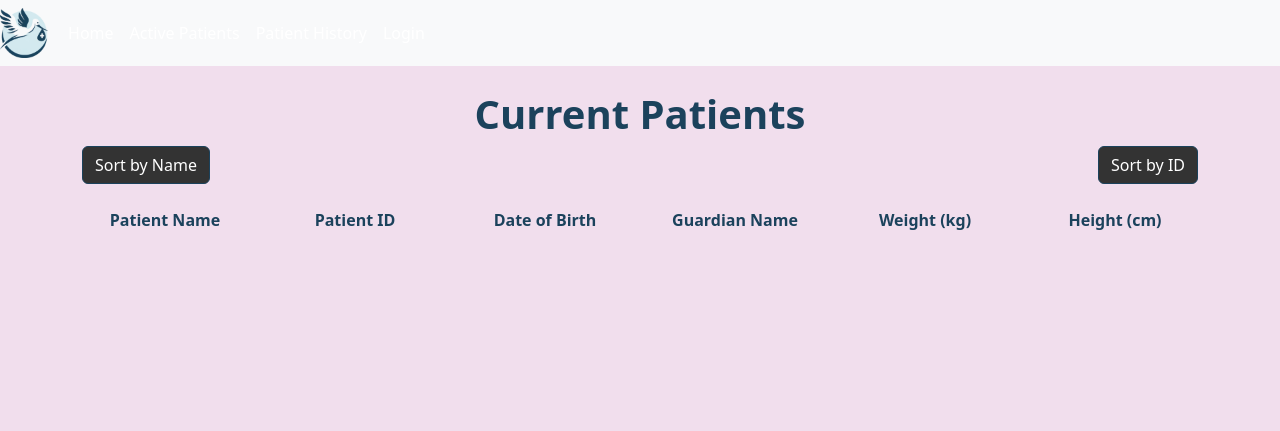
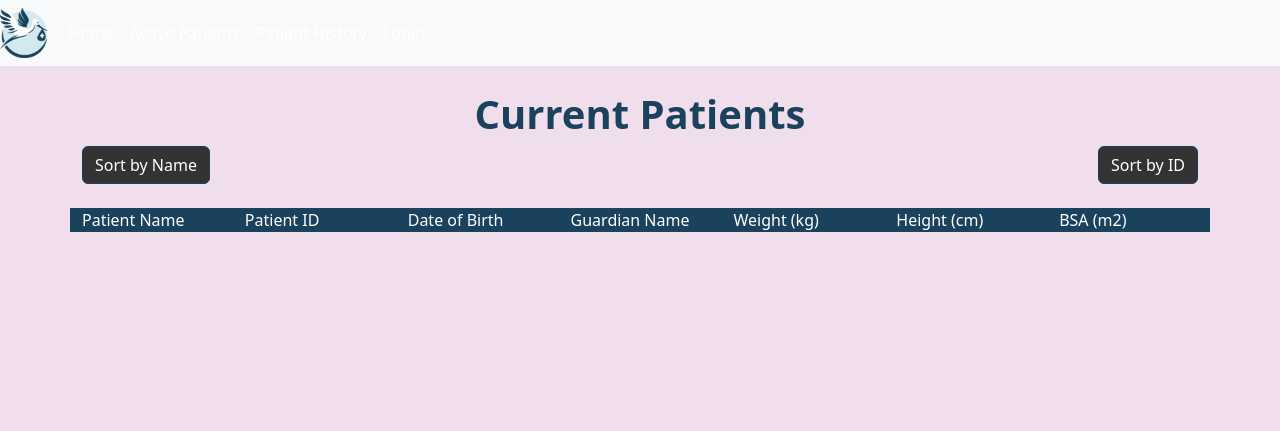
Before and after one commit to LDELZ/nicurx, a Django app: page /patient_grid/ in a window 1280 px wide. Shown: the top 431 px of the page. Run offline with Django 4.2, Linux system fonts and the light colour scheme; data that the repository does not hold is empty; some libraries are stand-ins or nearby versions.

Commit message:
Implemented Patient Grid View for Patient model

```diff
--- a/nicurx_app/templates/nicurx_app/accessibility.html
+++ b/nicurx_app/templates/nicurx_app/accessibility.html
@@ -42,5 +42,5 @@
         </ul>
     </div>
 </div>
-<br><a href="{% url 'index' %}" class="btn btn-primary custom-btn-primary">Back</a>
+<br><a href="{% url 'index' %}" class="btn btn-primary custom-btn-primary">Home</a>
 {% endblock %}
--- a/nicurx_app/templates/nicurx_app/base_template.html
+++ b/nicurx_app/templates/nicurx_app/base_template.html
@@ -19,7 +19,7 @@
 <body>
   <!-- Navbar -->
   <nav class="navbar navbar-expand-lg bg-body-tertiary custom-navbar-color">
-    <img src="{% static 'images/logo_alpha.png' %}" width="50" height="50">
+    <img src="{% static 'images/logo_white.png' %}" width="50" height="50">
       <div class="container-fluid">
         <button class="navbar-toggler" type="button" data-bs-toggle="collapse" data-bs-target="#navbarNavAltMarkup" aria-controls="navbarNavAltMarkup" aria-expanded="false" aria-label="Toggle navigation">
           <span class="navbar-toggler-icon"></span>
--- a/nicurx_app/templates/nicurx_app/contact_info.html
+++ b/nicurx_app/templates/nicurx_app/contact_info.html
@@ -21,5 +21,5 @@
         </ul>
     </div>
 </div>
-<br><a href="{% url 'index' %}" class="btn btn-primary custom-btn-primary">Back</a>
+<br><a href="{% url 'index' %}" class="btn btn-primary custom-btn-primary">Home</a>
 {% endblock %}
--- a/nicurx_app/templates/nicurx_app/disclaimer.html
+++ b/nicurx_app/templates/nicurx_app/disclaimer.html
@@ -26,5 +26,5 @@
         </div>
     </div>
 </div>
-<br><a href="{% url 'index' %}" class="btn btn-primary custom-btn-primary">Back</a>
+<br><a href="{% url 'index' %}" class="btn btn-primary custom-btn-primary">Home</a>
 {% endblock %}
--- a/nicurx_app/templates/nicurx_app/patient_detail.html
+++ b/nicurx_app/templates/nicurx_app/patient_detail.html
@@ -1,19 +1,20 @@
 {% extends 'nicurx_app/base_template.html' %}
 {% block content %}
+<br>
 <h1><strong>Patient Profile</strong></h1>
 <div class="card custom-card">
     {% if not patient.is_active %}
         {% with status="Inactive" %}
         <div class="card-header custom-card-header d-flex justify-content-between align-items-center">
             <h5 class="mb-0">Profile Status: {{ status }}</h5>
-            <a href="{{ i.get_absolute_url }}" class="btn btn-primary custom-btn-primary">Edit</a>
+            <a href="{% url 'update-patient' patient_id=patient.id patient_id=patient.id %}" class="btn btn-primary custom-btn-primary">Edit</a>
         </div>
         {% endwith %}
     {% else %}
         {% with status="Active" %}
         <div class="card-header custom-card-header d-flex justify-content-between align-items-center">
             <h5 class="mb-0">Profile Status: {{ status }}</h5>
-            <a href="{{ i.get_absolute_url }}" class="btn btn-primary custom-btn-primary">Edit</a>
+            <a href="{% url 'update-patient' patient_id=patient.id patient_id=patient.id %}" class="btn btn-primary custom-btn-primary">Edit</a>
         </div>
         {% endwith %}
     {% endif %}
@@ -36,4 +37,5 @@
         </p>
     </div>
 </div>
+<br><a href="/patient_list/" class="btn btn-primary custom-btn-primary">Back to Patient List</a>
 {% endblock %}
--- a/nicurx_app/templates/nicurx_app/patient_grid.html
+++ b/nicurx_app/templates/nicurx_app/patient_grid.html
@@ -19,32 +19,35 @@
 </div>
 <br>
 <div class="container">
-    <strong>
-      <div class="row">
-        <div class="col">Patient Name</div>
-        <div class="col">Patient ID</div>
-        <div class="col">Date of Birth</div>
-        <div class="col">Guardian Name</div>
-        <div class="col">Weight (kg)</div>
-        <div class="col">Height (cm)</div>
+      <div class="row" style="background-color: #1b425c; color: white">
+        <div class="col text-start">Patient Name</div>
+        <div class="col text-start">Patient ID</div>
+        <div class="col text-start">Date of Birth</div>
+        <div class="col text-start">Guardian Name</div>
+        <div class="col text-start">Weight (kg)</div>
+        <div class="col text-start">Height (cm)</div>
+        <div class="col text-start">BSA (m2)</div>
       </div>
-    </strong>
   </div>
-
-<br>
         <div class="container">
-            {% for i in active_patients %}
-              <div class="row">
-                <div class="col">{{ i.last_name }}, {{ i.first_name }}</div>
-                <div class="col">{{ i.id_number }}</div>
-                <div class="col">{{ i.date_of_birth }}</div>
-                <div class="col">{{ i.guardian_name }}</div>
-                <div class="col">{{ i.weight }}</div>
-                <div class="col">{{ i.height }}</div>
+          {% for i in active_patients %}
+          {% if forloop.counter|divisibleby:2 %}
+              <div class="row" style="background-color: #fcffeb;">
+          {% else %}
+              <div class="row" style="background-color: #f2f2f2;">
+          {% endif %}
+                  <div class="col text-start"><a href="{{ i.get_absolute_url }}">{{ i.last_name }}, {{ i.first_name }}</a></div>
+                  <div class="col text-start">{{ i.id_number }}</div>
+                  <div class="col text-start">{{ i.date_of_birth }}</div>
+                  <div class="col text-start">{{ i.guardian_name }}</div>
+                  <div class="col text-start">{{ i.weight }}</div>
+                  <div class="col text-start">{{ i.height }}</div>
+                  <div class="col text-start">{{ i.calculate_bsa|floatformat:2 }}</div>
               </div>
-            {% endfor %}
-          </div>
+      {% endfor %}
+  </div>
 
     <ul>
 
+
 {% endblock content %}
--- a/nicurx_app/urls.py
+++ b/nicurx_app/urls.py
@@ -18,4 +18,5 @@
 path('patient_grid/', views.patient_grid_view, name='patient_grid'),
 path('patient_grid_ID/', views.patient_grid_view_ID, name='patient_grid_ID'),
 path('patient/<int:pk>', views.PatientDetailView.as_view(), name='patient-detail'),
+path('patient/<int:patient_id>/', views.updatePatient, name='update-patient'),
 ]
--- a/nicurx_app/views.py
+++ b/nicurx_app/views.py
@@ -41,3 +41,19 @@
    def get_context_data(self, **kwargs):
       context = super().get_context_data(**kwargs)
       return context
+
+# View to generate a form to update a portfolio
+def updatePatient(request, patient_id):
+   patient = Patient.objects.get(pk=patient_id)
+
+   if request.method == 'POST':
+      form = PatientForm(request.POST, instance=patient)
+      if form.is_valid():
+         form.save()
+
+         # Redirect back to the portfolio detail page
+         return redirect('patient-detail', pk=patient_id)
+   else:
+      form = PatientForm(instance=patient)
+   context = {'form': form, 'patient': patient}
+   return render(request, 'nicurx_app/update_form.html', context)
```
Also changed, not shown: nicurx_app/templates/nicurx_app/patient_list.html (+18 -6 lines), nicurx_app/templates/nicurx_app/update_form.html (added, +24 -0 lines), static/images/logo_white.png (added).
